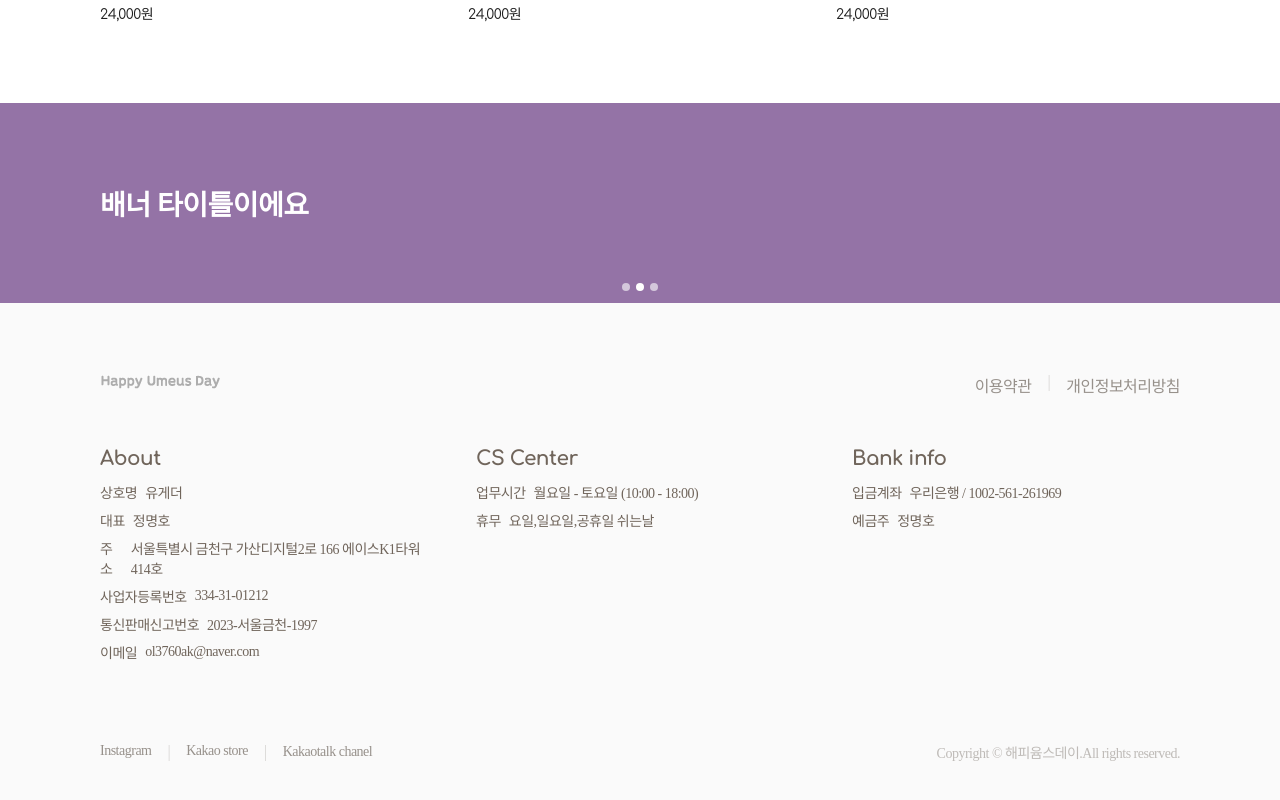
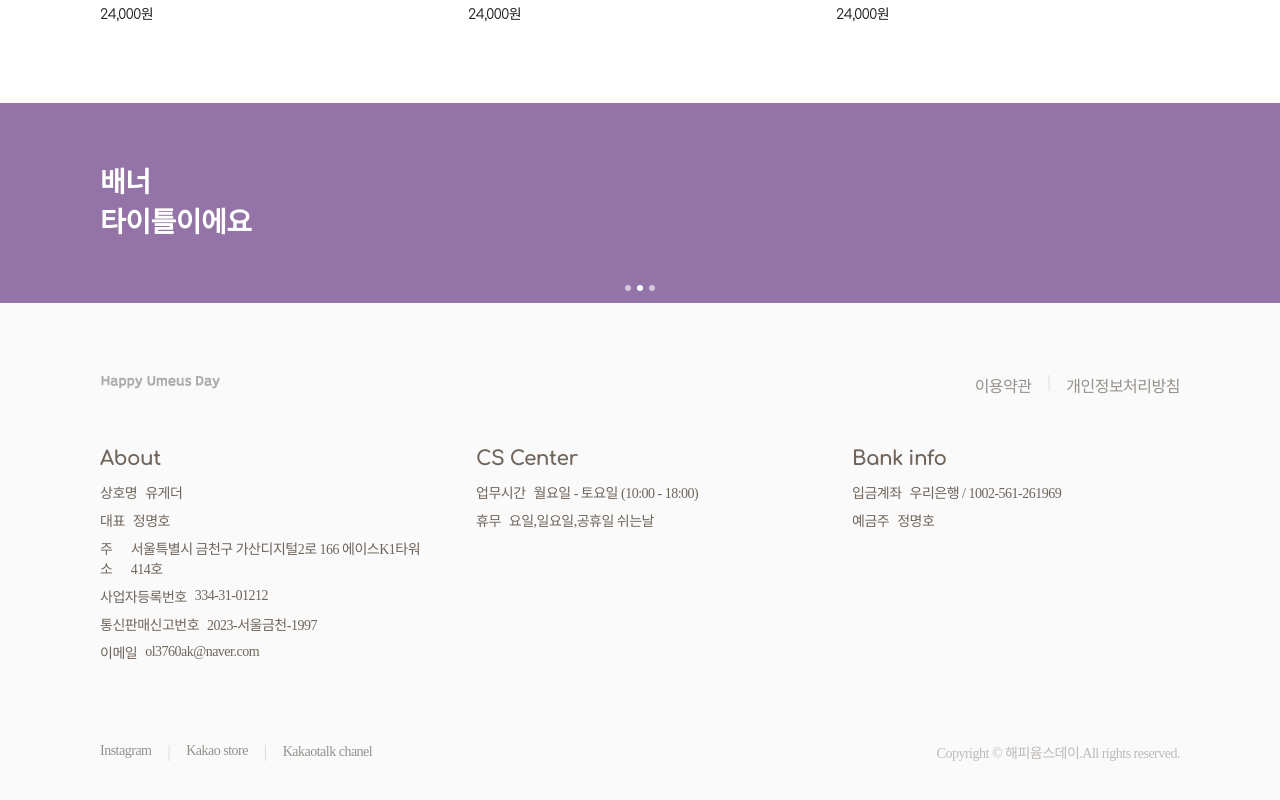
Before and after one commit to Kimbangul/umeus, a Next.js app: page / in a window 1280 px wide. Shown: the part 2748-3548 px from the top of the page. Built offline with nearby package versions, Linux system fonts and the light colour scheme; a web font is replaced by a local one.

Commit message:
style: add banner style

```diff
--- a/src/components/main/BannerContainer.tsx
+++ b/src/components/main/BannerContainer.tsx
@@ -8,7 +8,7 @@ const BannerContainer = () => {
 
   const data = [
     {href:'#', title:'배너 타이틀이에요', color: '#5dae9c'},
-    {href:'#', title:'배너 타이틀이에요', color: '#9473a6'},
+    {href:'#', title:'배너\n타이틀이에요', color: '#9473a6'},
     {href:'#', title:'배너 타이틀이에요', color: '#c997a1'}
   ]
   const option :  SwiperProps  = {
--- a/src/style/components/main/Banner.scss
+++ b/src/style/components/main/Banner.scss
@@ -1,14 +1,18 @@
 .Banner {
   //height: 10rem;
   height: 20rem;
+  transition: height 0.3s;
+  @media (max-width: $mb-md) {
+    height: 10rem;
+  }
   .swiper {
     &-pagination {
       @include flex(center, center);
       top: unset !important;
       bottom: 1.2rem !important;
       &-bullet {
-        width: 0.8rem;
-        height: 0.8rem;
+        width: 0.6rem;
+        height: 0.6rem;
         transition: background 0.3s;
         background: rgba(255, 255, 255, 0.6);
         margin: 0 0.3rem !important;
@@ -43,5 +47,11 @@
     color: $white;
     font-size: 2.8rem;
     font-weight: 800;
+    transition: font-size 0.3s;
+    white-space: pre-wrap;
+    padding-bottom: 0.6rem;
+    @media (max-width: $mb-md) {
+      font-size: 2rem;
+    }
   }
 }
```
